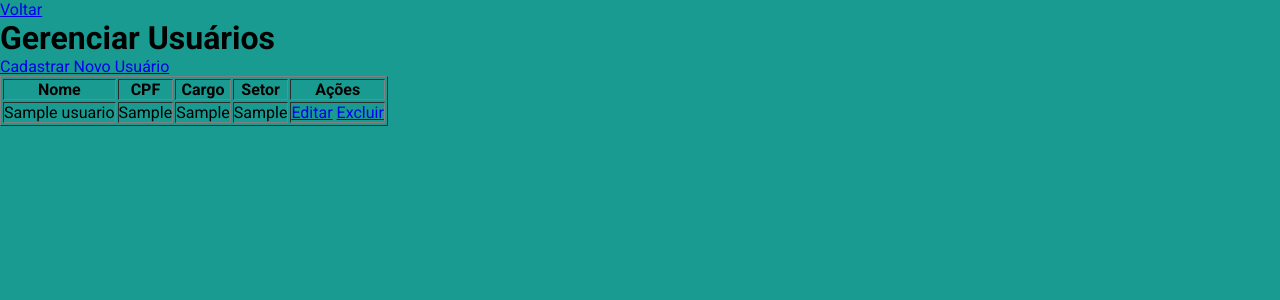
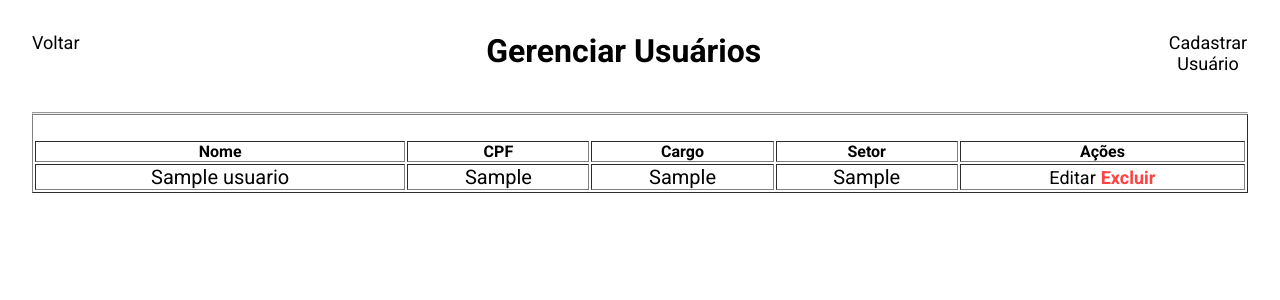
Before and after one commit to DEVLSBC/hdmjbo, a PHP site: page /pages/usuarios.php in a window 1280 px wide. Shown: the top 300 px of the page. Run offline with PHP 8.4, Linux system fonts and the light colour scheme; the visitor is signed in with stand-in values (Sample User, id 1); tables that the repository leaves empty or names only in its code hold one stand-in row (values such as "Sample post").

Commit message:
Gerenciamento de Usuários

```diff
--- a/assets/css/style.css
+++ b/assets/css/style.css
@@ -299,7 +299,7 @@ footer {
   align-items: center;
 }
 
-.cadastro_body a {
+body .voltar_button_usuario {
   font-weight: bold;
   font-size: 20px;
   text-decoration: none;
@@ -361,6 +361,52 @@ footer {
   height: calc(100vh - 210px);
 }
 
+.usuarios_Dash {
+  width: 100%;
+  padding: 2rem;
+  background-color: var(--corfundo);
+}
+
+.usuarios_Dash a {
+  text-decoration: none;
+  font-size: 18px;
+  color: var(--corletra);
+}
+
+.usuarios_Tabela {
+  width: 100%;
+  padding-top: 1.5rem;
+}
+
+.usuarios_Tabela th, td {
+  text-align: center;
+}
+
+.usuarios_tabela_titulo {
+  text-align: center !important;
+}
+
+.usuarios_Tabela td {
+  font-size: 20px;
+}
+
+.usuarios_Header {
+  display: flex;
+  flex-direction: row;
+  justify-content: space-between;
+  height: 5rem;
+}
+
+.usuarios_Excluir {
+  color: #ff0000bd !important;
+  font-weight: bold;
+}
+
+.usuarios_Cadastrar {
+  width: 5rem;
+  text-align: center;
+}
+
 /* Responsividade */
 @media (max-width: 600px) {
   .login {
--- a/pages/cadastro.php
+++ b/pages/cadastro.php
@@ -59,7 +59,7 @@ if ($_SERVER['REQUEST_METHOD'] === 'POST') {
 </head>
 
 <body class="cadastro_body">
-    <a href="dashboard.php">Voltar</a>
+    <a class="voltar_button_usuario" href="usuarios.php">Voltar</a>
     <form method="POST" action="" class="cadastro_form">
         <h1 class="cadastro_titulo">Cadastro de Usuário</h1>
         <label for="nome" class="cadastro_label">Nome do Usuário:</label>
--- a/pages/editar_usuario.php
+++ b/pages/editar_usuario.php
@@ -83,6 +83,7 @@ function validarCPF($cpf) {
     <title>Editar Usuário</title>
 </head>
 <body>
+    <a class="voltar_button_usuario" href="usuarios.php">Voltar</a>
     <?php if (isset($erro)) echo "<p style='color: red;'>$erro</p>"; ?>
     <form method="POST" action="" class="cadastro_form">
         <h1 class="cadastro_titulo">Editar Usuário</h1>
--- a/pages/usuarios.php
+++ b/pages/usuarios.php
@@ -19,11 +19,14 @@ $usuarios = $stmt->fetchAll(PDO::FETCH_ASSOC);
     <link rel="icon" href="../assets/imagens/favicon.png">
     <title>Gerenciamento de Usuários</title>
 </head>
-<body>
-    <a href="dashboard.php">Voltar</a>
-    <h1>Gerenciar Usuários</h1>
-    <a href="cadastro.php">Cadastrar Novo Usuário</a>
-    <table border="1">
+<body class="usuarios_Dash">
+    <div class="usuarios_Header">
+        <a href="dashboard.php">Voltar</a>
+        <h1 class="usuarios_Titulo">Gerenciar Usuários</h1>
+        <a class="usuarios_Cadastrar" href="cadastro.php">Cadastrar Usuário</a>
+    </div>
+    <hr>
+    <table border="1" class="usuarios_Tabela">
         <tr>
             <th>Nome</th>
             <th>CPF</th>
@@ -39,7 +42,7 @@ $usuarios = $stmt->fetchAll(PDO::FETCH_ASSOC);
                 <td><?= htmlspecialchars($usuario['setor_usuario']) ?></td>
                 <td>
                     <a href="editar_usuario.php?id_usuario=<?= $usuario['id_usuario'] ?>">Editar</a>
-                    <a href="deletar_usuario.php?id_usuario=<?= $usuario['id_usuario'] ?>" onclick="return confirm('Tem certeza que deseja excluir este usuário?')">Excluir</a>
+                    <a class="usuarios_Excluir" href="deletar_usuario.php?id_usuario=<?= $usuario['id_usuario'] ?>" onclick="return confirm('Tem certeza que deseja excluir este usuário?')">Excluir</a>
                 </td>
             </tr>
         <?php endforeach; ?>
```
Also changed, not shown: README.md.
